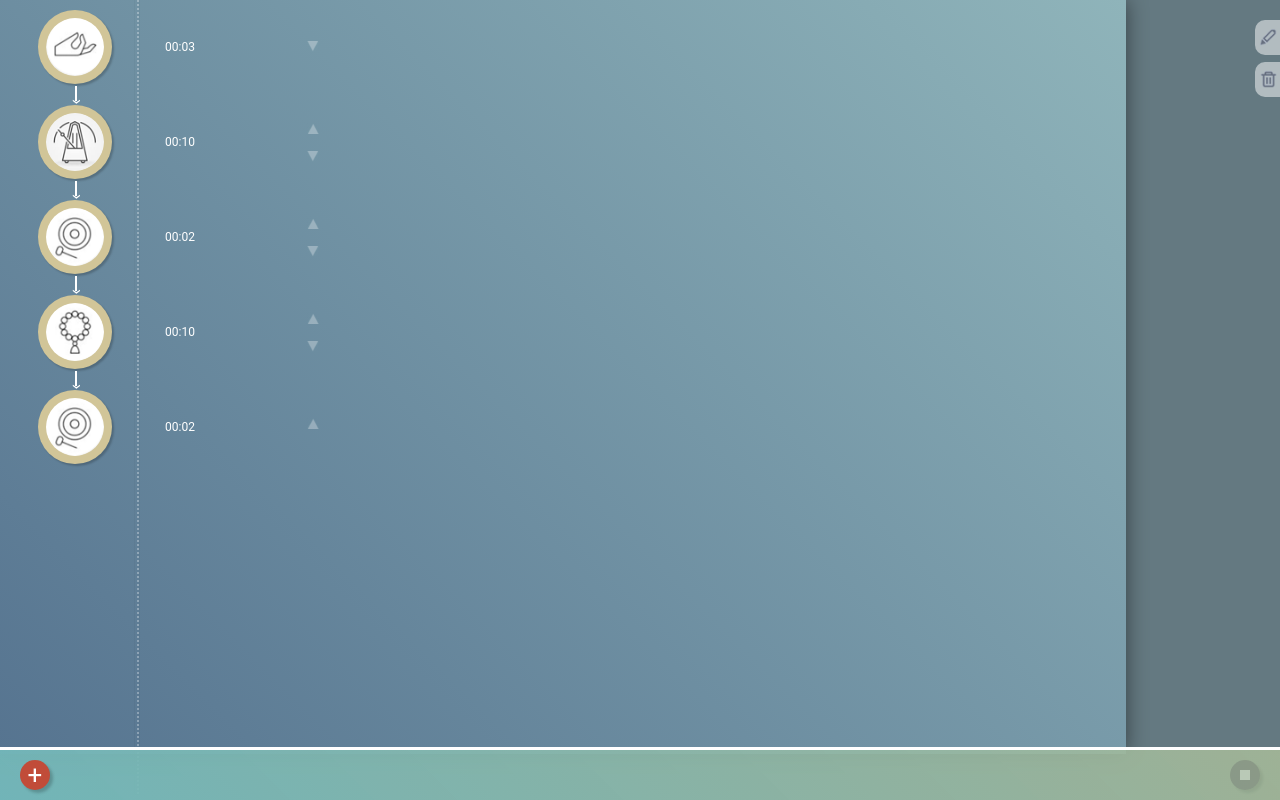
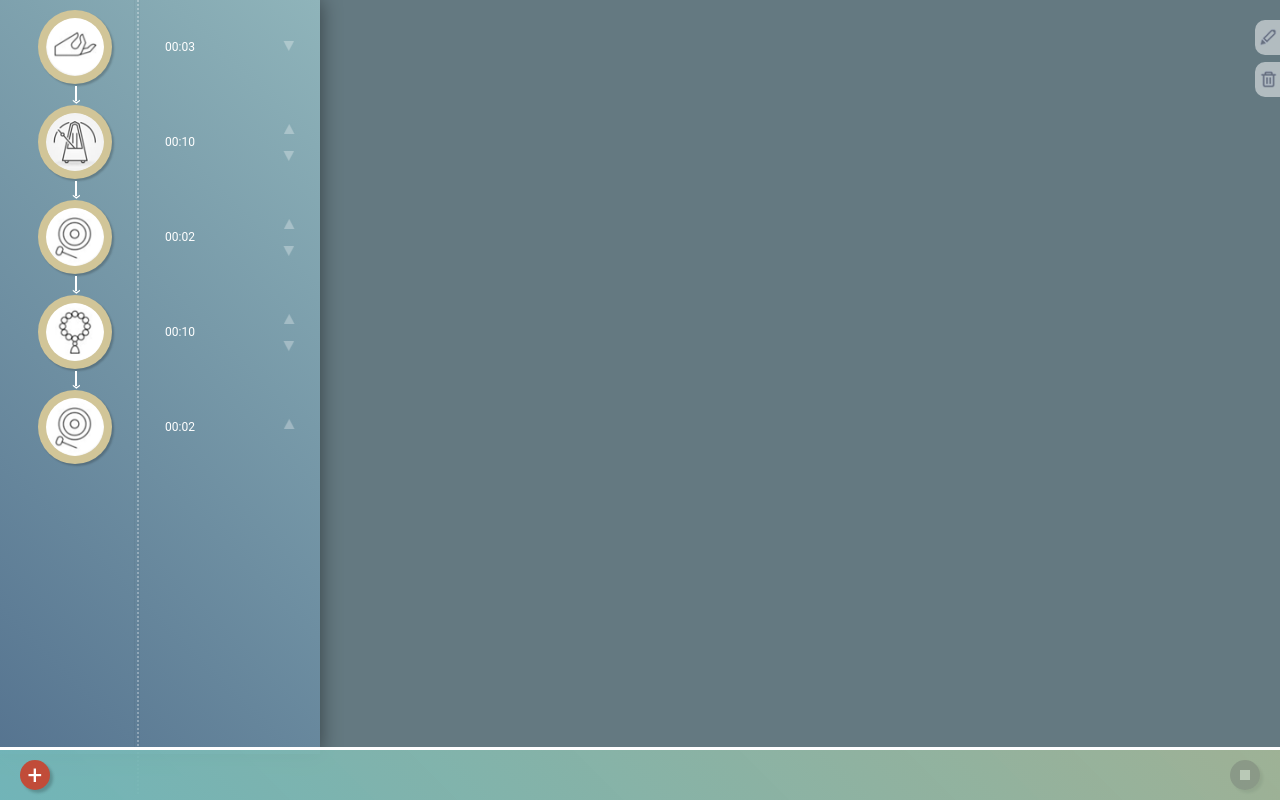
Before and after one commit to viktorhajer/meditation-designer, an Angular app: page / in a window 1280 px wide. Built offline with nearby package versions, Linux system fonts and the light colour scheme.

Commit message:
style fix

```diff
--- a/src/app/components/part.component.scss
+++ b/src/app/components/part.component.scss
@@ -51,7 +51,7 @@
   }
 
   .column-right {
-    width: 164px;
+    width: 140px;
     padding-left: 15px;
     justify-content: space-between;
 
--- a/src/app/components/session.component.scss
+++ b/src/app/components/session.component.scss
@@ -7,7 +7,7 @@
   box-shadow: 0 0 20px rgba(0, 0, 0, 0.48);
   height: calc(100vh - 66px);
   overflow: auto;
-  width: 88%;
+  width: 320px;
 
   .column {
     &.flex-center {
@@ -17,7 +17,7 @@
 
   .arrow {
     margin: 2px 98px 2px 0;
-    width: 81px;
+    width: 58px;
     flex-flow: column;
     align-items: flex-start;
 
```
Also changed, not shown: 3 other files (tests, documents, lock files or other folders).
